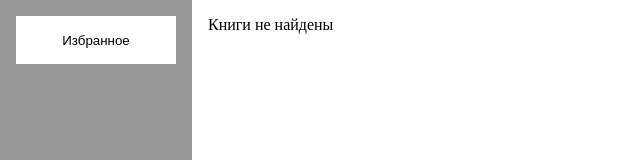
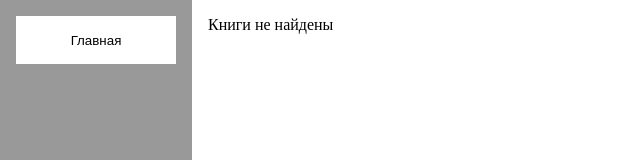
Before and after one commit to SHIMAD4/bookish-red-collar, a React (Vite) app: page /favorite in a window 1280 px wide. Shown: the top 160 px of the page, without its empty margins (0-640 px from the left). Built offline with nearby package versions, Linux system fonts and the light colour scheme.

Commit message:
feat: logit for favorite page

```diff
--- a/src/components/UI/organisms/Sidebar/index.tsx
+++ b/src/components/UI/organisms/Sidebar/index.tsx
@@ -1,4 +1,5 @@
 import { useCurrentPathMeta } from '@/hooks/useCurrentPathMeta'
+import { useTitleByPath } from '@/hooks/useTitleByPath'
 import { Pathnames, type ToolName } from '@/shared/types'
 import { useNavigate } from 'react-router'
 import Tools from '../../molecules/Tools'
@@ -9,11 +10,21 @@ type SidebarProps = {
 }
 
 const Sidebar = ({ tools }: SidebarProps) => {
+    // TODO: Пути и тайтлы нужно будет сделать расширяемыми
     const navigate = useNavigate()
-    const { path, title } = useCurrentPathMeta()
+    const { path } = useCurrentPathMeta()
+    const title = useTitleByPath(
+        path === Pathnames.Main ? Pathnames.Favorite : Pathnames.Main,
+    )
 
     const handleClick = () => {
-        navigate(path === Pathnames.Main ? Pathnames.Favorite : Pathnames.Main)
+        switch (path) {
+            case Pathnames.Main:
+                navigate(Pathnames.Favorite)
+                break
+            case Pathnames.Favorite:
+                navigate(Pathnames.Main)
+        }
     }
 
     return (
--- a/src/components/pages/Favorite.tsx
+++ b/src/components/pages/Favorite.tsx
@@ -1,20 +1,47 @@
 import { useQuery } from '@/context/query/useQuery'
 import { InfiniteScrollProvider } from '@/context/scroll/context'
 import { useInfiniteScrollContext } from '@/context/scroll/useInfiniteScrollContext'
+import { useLocalStorageState } from '@/hooks/useLocalStorageState'
+import { Books } from '@/shared/api'
 import type { BookItem } from '@/shared/types'
 import { useEffect, useRef, useState, type FC } from 'react'
-import HomeTemplate from '../templates/Home'
+import FavoriteTemplate from '../templates/Favorite'
 
 const FavoritePage = () => {
     const { keywords, filter } = useQuery()
     const [books, setBooks] = useState<BookItem[]>([])
+    const [booksId] = useLocalStorageState<string[]>('favorite', [])
+    const loadedIdsRef = useRef<Set<string>>(new Set())
 
-    const handleBooks = async () => {
-        console.log('Favorite page')
+    const handleBooks = async (): Promise<BookItem[]> => {
+        if (!booksId?.length) return []
+
+        const idsToLoad = booksId.filter((id) => !loadedIdsRef.current.has(id))
+
+        if (idsToLoad.length === 0) return []
+
+        const results = await Promise.all(
+            idsToLoad.map(async (id) => {
+                try {
+                    const res = await Books.getBookById(id)
+
+                    loadedIdsRef.current.add(id)
+                    return res.data
+                } catch {
+                    return null
+                }
+            }),
+        )
+
+        const flatBooks = results.filter(Boolean) as BookItem[]
+
+        setBooks((prev) => [...prev, ...flatBooks])
+
+        return flatBooks
     }
 
     return (
-        <InfiniteScrollProvider fetcher={() => handleBooks()}>
+        <InfiniteScrollProvider fetcher={handleBooks}>
             <FavoritePageInner
                 keywords={keywords}
                 filter={filter}
@@ -29,7 +56,7 @@ type FavoritePageInnerProps = {
     keywords: string
     filter: string
     books: BookItem[]
-    setBooks: (arr: []) => void
+    setBooks: (arr: BookItem[]) => void
 }
 
 const FavoritePageInner: FC<FavoritePageInnerProps> = ({
@@ -47,7 +74,7 @@ const FavoritePageInner: FC<FavoritePageInnerProps> = ({
         reset()
     }, [keywords, filter, setBooks, reset])
 
-    return <HomeTemplate books={books} />
+    return <FavoriteTemplate books={books} />
 }
 
 export default FavoritePage
--- /dev/null
+++ b/src/components/templates/Favorite/index.scss
@@ -0,0 +1,12 @@
+.wrapper {
+    width: 100vw;
+
+    display: grid;
+    grid-template-columns: 15% 1fr;
+    gap: 16px;
+
+    .favoriteList {
+        margin-top: 16px;
+        margin-bottom: 16px;
+    }
+}
--- /dev/null
+++ b/src/components/templates/Favorite/index.tsx
@@ -0,0 +1,21 @@
+import Sidebar from '@/components/UI/organisms/Sidebar'
+import type { BookItem, ToolName } from '@/shared/types'
+import type { FC } from 'react'
+import List from '../../UI/organisms/List'
+import './index.scss'
+
+type FavoriteTemplateProps = {
+    books: BookItem[]
+    tools?: ToolName[]
+}
+
+const FavoriteTemplate: FC<FavoriteTemplateProps> = ({ books, tools }) => {
+    return (
+        <div className='wrapper'>
+            <Sidebar tools={tools} />
+            <List className='favoriteList' items={books} />
+        </div>
+    )
+}
+
+export default FavoriteTemplate
--- a/src/context/scroll/context.tsx
+++ b/src/context/scroll/context.tsx
@@ -15,12 +15,12 @@ type InfiniteScrollState = {
 
 const InfiniteScrollContext = createContext<InfiniteScrollState | null>(null)
 
-export const InfiniteScrollProvider = ({
+export const InfiniteScrollProvider = <T,>({
     children,
     fetcher,
 }: {
     children: ReactNode
-    fetcher: (page: number) => Promise<[]>
+    fetcher: (page: number) => Promise<T[]>
 }) => {
     const [page, setPage] = useState(0)
     const [isFetching, setIsFetching] = useState(false)
--- /dev/null
+++ b/src/hooks/useTitleByPath.ts
@@ -0,0 +1,6 @@
+import { ROUTE_META } from '@/shared/constants/routeMeta'
+import type { Pathnames } from '@/shared/types'
+
+export function useTitleByPath(path: Pathnames | string): string {
+    return ROUTE_META[path as Pathnames]?.title ?? 'Неизвестный путь'
+}
```
